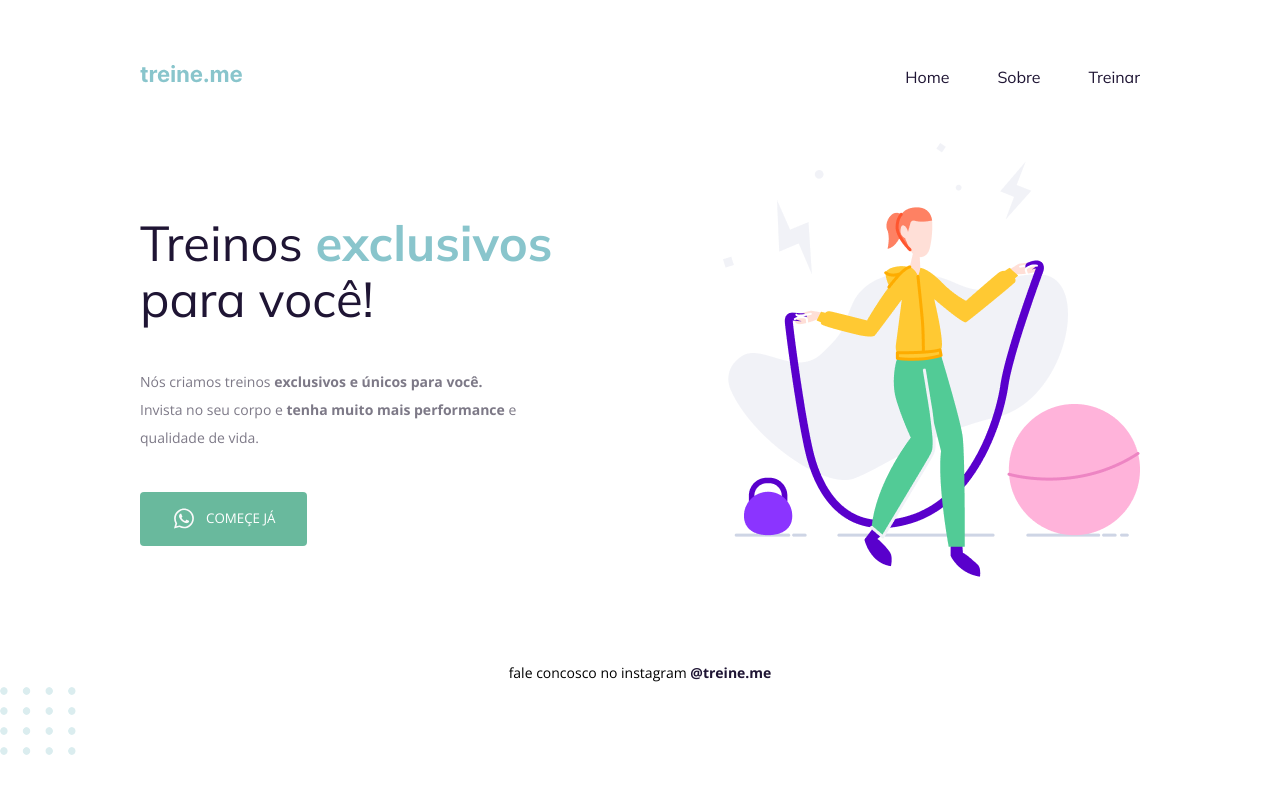
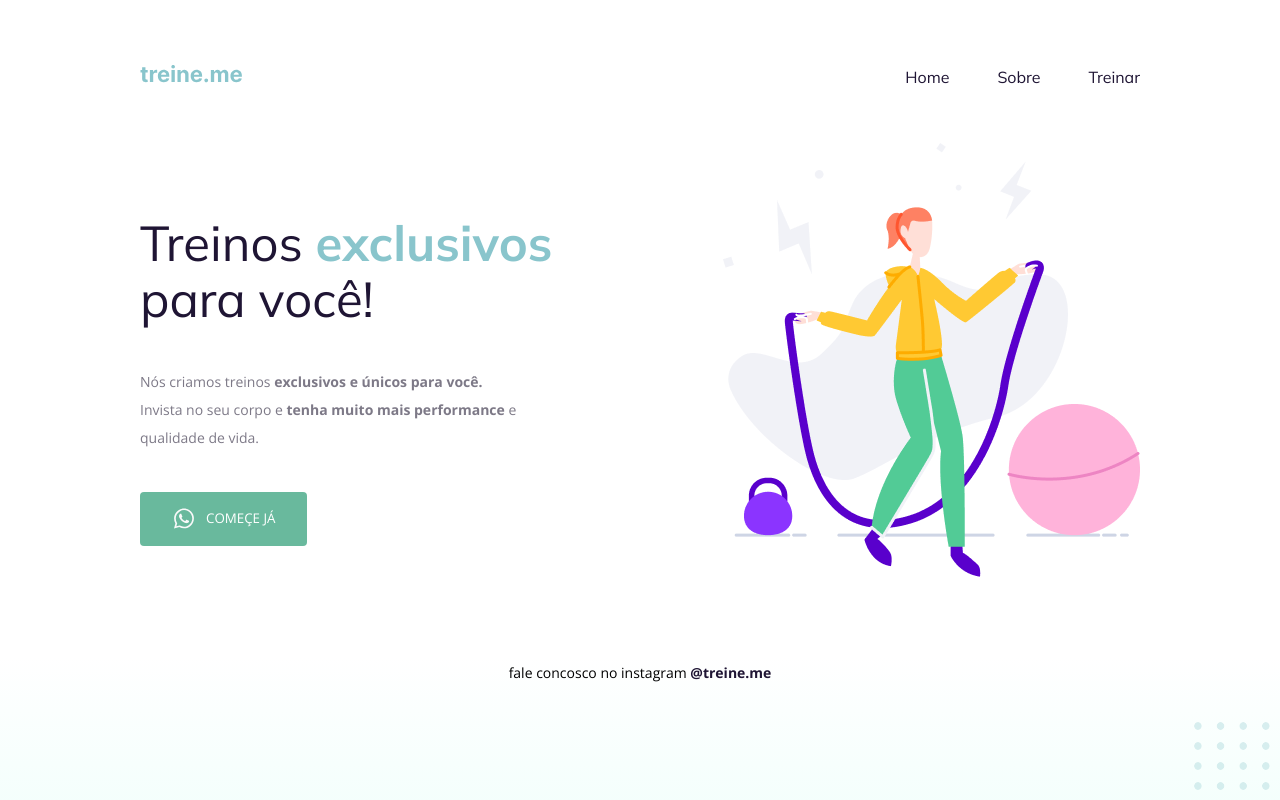
Before and after one commit to guipradocardoso/projeto02, a plain HTML site: page index.html in a window 1280 px wide. Drawn offline with nearby package versions, Linux system fonts and the light colour scheme.

Commit message:
linear gradient and final adjustments

```diff
--- a/index.html
+++ b/index.html
@@ -62,6 +62,7 @@
     </div>
 
     <img
+      id="balls"
       src="images/balls.svg"
       alt="Bolinhas decorativas verdes no canto inferior direito da página."
     />
--- a/style.css
+++ b/style.css
@@ -1,11 +1,18 @@
 body {
   margin: 0;
   font-family: "Open Sans", sans-serif;
+  background: linear-gradient(
+    180deg,
+    rgba(227, 255, 248, 0) 82.08%,
+    rgba(227, 255, 248, 0.38) 100%
+  );
+  min-height: 100vh;
 }
 
 .page {
   width: 1000px;
-  margin: 65px auto 0;
+  margin: 0 auto;
+  padding-top: 65px;
 }
 
 nav {
@@ -95,3 +102,9 @@ footer {
 footer a {
   font-weight: bold;
 }
+
+#balls {
+  position: fixed;
+  bottom: 0;
+  right: 0;
+}
```
